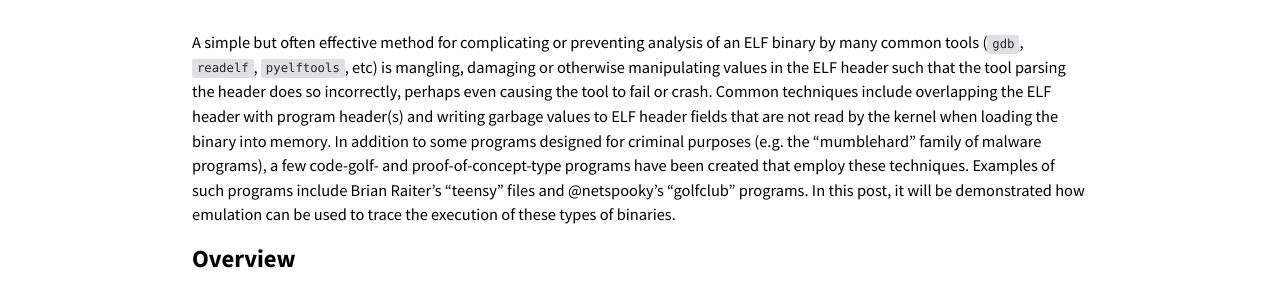
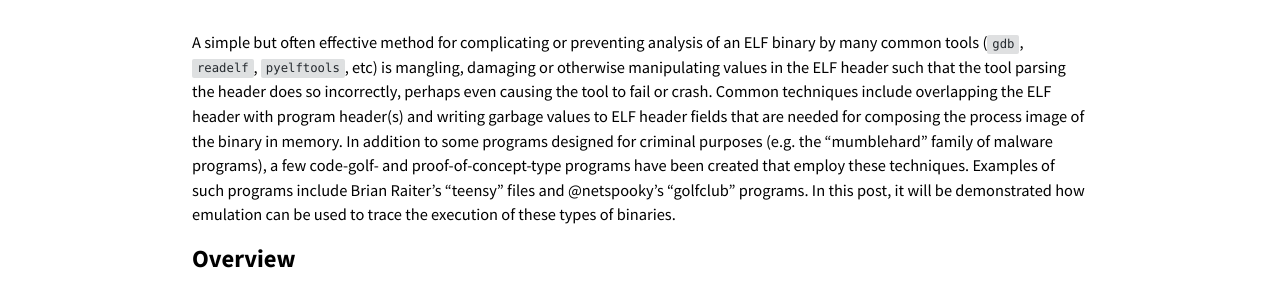
Before and after one commit to BinaryResearch/BinaryResearch.github.io, a Jekyll site: the page built from _posts/2019-09-17-Analyzing-ELF-Binaries-with-Malformed-Headers-Part-1-Emulating-Tiny-Programs.md, in a window 1280 px wide and 900 px high. Shown: the part 301-597 px from the top of the window. Built offline with Jekyll 4.4.1, drawn with Linux system fonts in a browser that asks for light colours; comment, search, counter and statistics services are not loaded.

Commit message:
edited intro paragraph

```diff
--- a/_posts/2019-09-17-Analyzing-ELF-Binaries-with-Malformed-Headers-Part-1-Emulating-Tiny-Programs.md
+++ b/_posts/2019-09-17-Analyzing-ELF-Binaries-with-Malformed-Headers-Part-1-Emulating-Tiny-Programs.md
@@ -9,7 +9,7 @@ author-id: julian
 A simple but often effective method for complicating or preventing analysis of an ELF binary by many common tools (`gdb`, `readelf`, `pyelftools`, etc)
 is mangling, damaging or otherwise manipulating values in the ELF header such that the tool parsing the header does so incorrectly, perhaps
 even causing the tool to fail or crash. Common techniques include overlapping the ELF header with program header(s) and writing
-garbage values to ELF header fields that are not read by the kernel when loading the binary into memory. In addition to some programs designed for criminal
+garbage values to ELF header fields that are needed for composing the process image of the binary in memory. In addition to some programs designed for criminal
 purposes (e.g. the "mumblehard" family of malware programs), a few code-golf- and proof-of-concept-type programs have been created that employ these techniques.
 Examples of such programs include
 Brian Raiter's "teensy" files and @netspooky's "golfclub" programs. In this post, it will be demonstrated how emulation can be used to trace the execution
```
